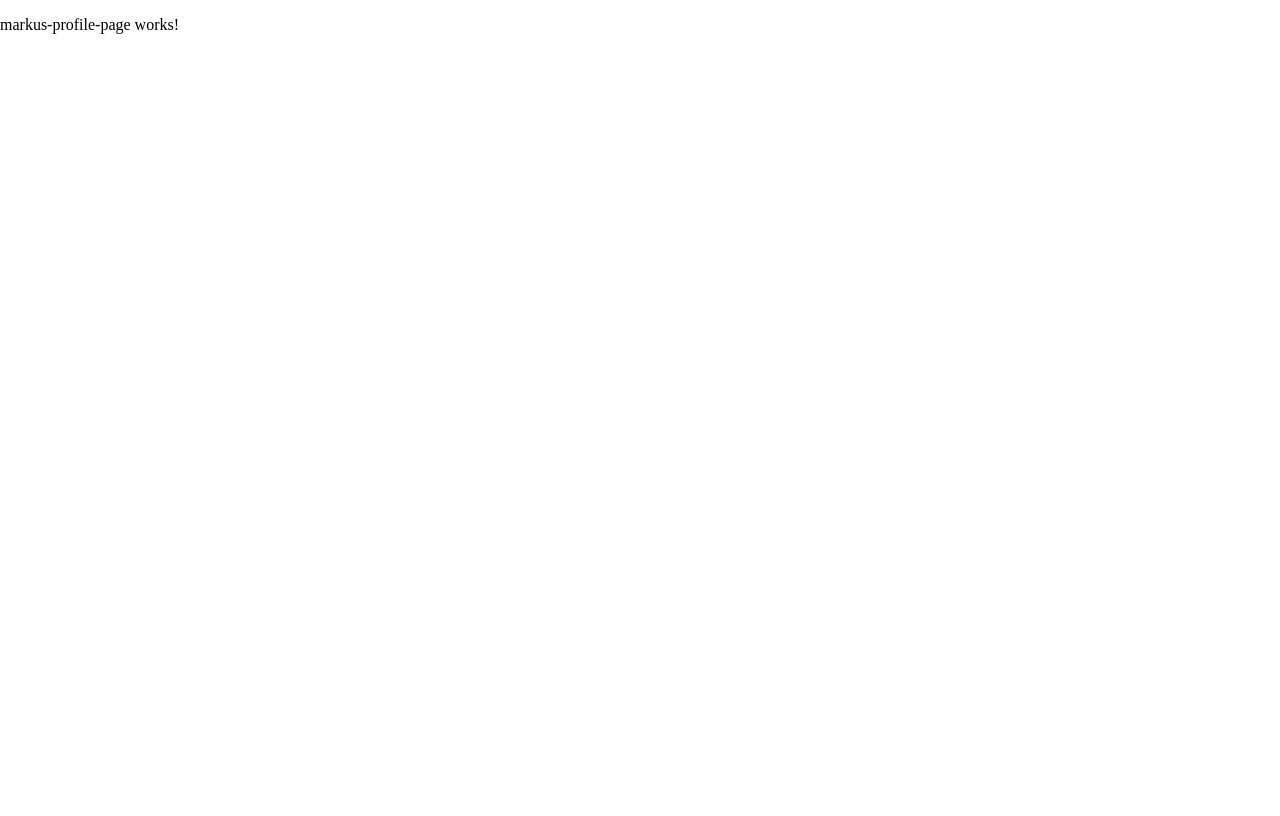
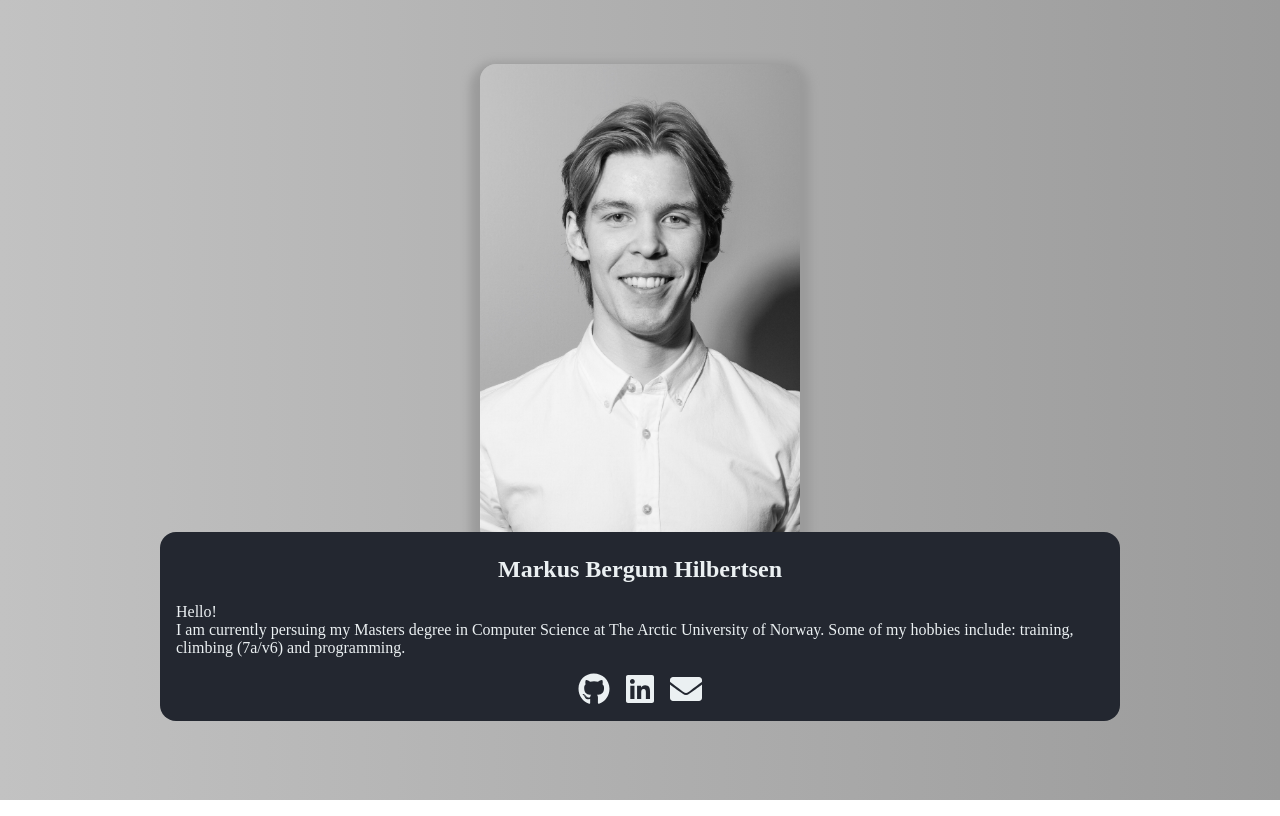
Before and after one commit to markhilb/hilbertsen.com, an Angular app: page / in a window 1280 px wide. Built offline with nearby package versions, Linux system fonts and the light colour scheme.

Commit message:
Implement profile page

```diff
--- a/src/app/pages/markus-profile-page/markus-profile-page.component.html
+++ b/src/app/pages/markus-profile-page/markus-profile-page.component.html
@@ -1 +1,28 @@
-<p>markus-profile-page works!</p>
+<div class="page">
+  <div class="profile-pic">
+    <img src="../../../assets/profile-pictures/markus.jpeg" />
+  </div>
+  <div class="info-box">
+    <h2 class="name">Markus Bergum Hilbertsen</h2>
+    <p class="description">Hello!</p>
+    <p class="description">
+      I am currently persuing my Masters degree in Computer Science at The
+      Arctic University of Norway. Some of my hobbies include: training,
+      climbing (7a/v6) and programming.
+    </p>
+    <div class="links">
+      <a class="link-item" href="https://github.com/markhilb">
+        <fa-icon [icon]="faGithub" size="2x"></fa-icon>
+      </a>
+      <a
+        class="link-item"
+        href="https://linkedin.com/in/markus-hilbertsen-4b10741b2/"
+      >
+        <fa-icon [icon]="faLinkedin" size="2x"></fa-icon>
+      </a>
+      <a class="link-item" href="mailto:markus@hilbertsen.com">
+        <fa-icon [icon]="faEnvelope" size="2x"></fa-icon>
+      </a>
+    </div>
+  </div>
+</div>
--- a/src/app/pages/markus-profile-page/markus-profile-page.component.scss
+++ b/src/app/pages/markus-profile-page/markus-profile-page.component.scss
@@ -0,0 +1,57 @@
+.page {
+  background-image: linear-gradient(to right, #c2c2c2, #9b9b9b);
+  height: fit-content;
+  min-height: 100%;
+}
+
+.profile-pic {
+  position: relative;
+  padding-top: 5%;
+
+  img {
+    display: block;
+    max-width: 50%;
+    max-height: 60vh;
+    margin: auto;
+    border-radius: 1em;
+    box-shadow: 0px 8px 10px 10px #9b9b9b;
+  }
+}
+
+.info-box {
+  position: relative;
+  z-index: 2;
+  width: 80%;
+  max-width: 60em;
+  margin: auto;
+  margin-top: -2em;
+  border-radius: 1em;
+  color: #ebf0f2;
+  background-color: #232730;
+}
+
+.name {
+  padding-top: 1em;
+  text-align: center;
+}
+
+.description {
+  margin: 0 1em;
+}
+
+.links {
+  display: flex;
+  flex-direction: row;
+  flex-wrap: row;
+  justify-content: center;
+  padding: 1em 0;
+
+  .link-item {
+    padding: 0 0.5em;
+  }
+}
+
+a {
+  text-decoration: inherit;
+  color: inherit;
+}
--- a/src/app/pages/markus-profile-page/markus-profile-page.component.ts
+++ b/src/app/pages/markus-profile-page/markus-profile-page.component.ts
@@ -1,15 +1,18 @@
 import { Component, OnInit } from '@angular/core';
+import { faGithub, faLinkedin } from '@fortawesome/free-brands-svg-icons';
+import { faEnvelope } from '@fortawesome/free-solid-svg-icons';
 
 @Component({
   selector: 'app-markus-profile-page',
   templateUrl: './markus-profile-page.component.html',
-  styleUrls: ['./markus-profile-page.component.scss']
+  styleUrls: ['./markus-profile-page.component.scss'],
 })
 export class MarkusProfilePageComponent implements OnInit {
+  faGithub = faGithub;
+  faLinkedin = faLinkedin;
+  faEnvelope = faEnvelope;
 
-  constructor() { }
+  constructor() {}
 
-  ngOnInit(): void {
-  }
-
+  ngOnInit(): void {}
 }
```
Also changed, not shown: src/assets/profile-pictures/markus.jpeg (added).
